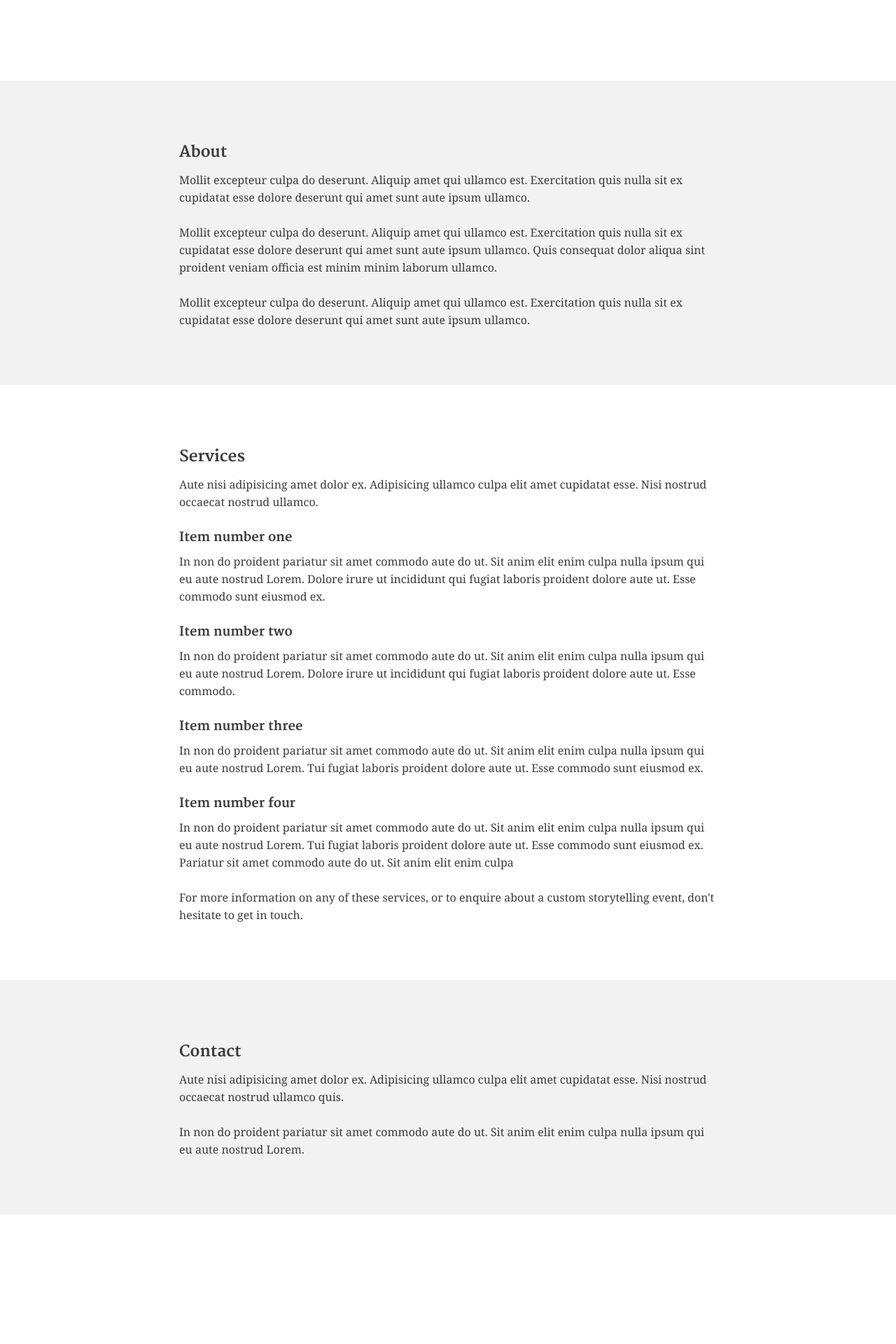
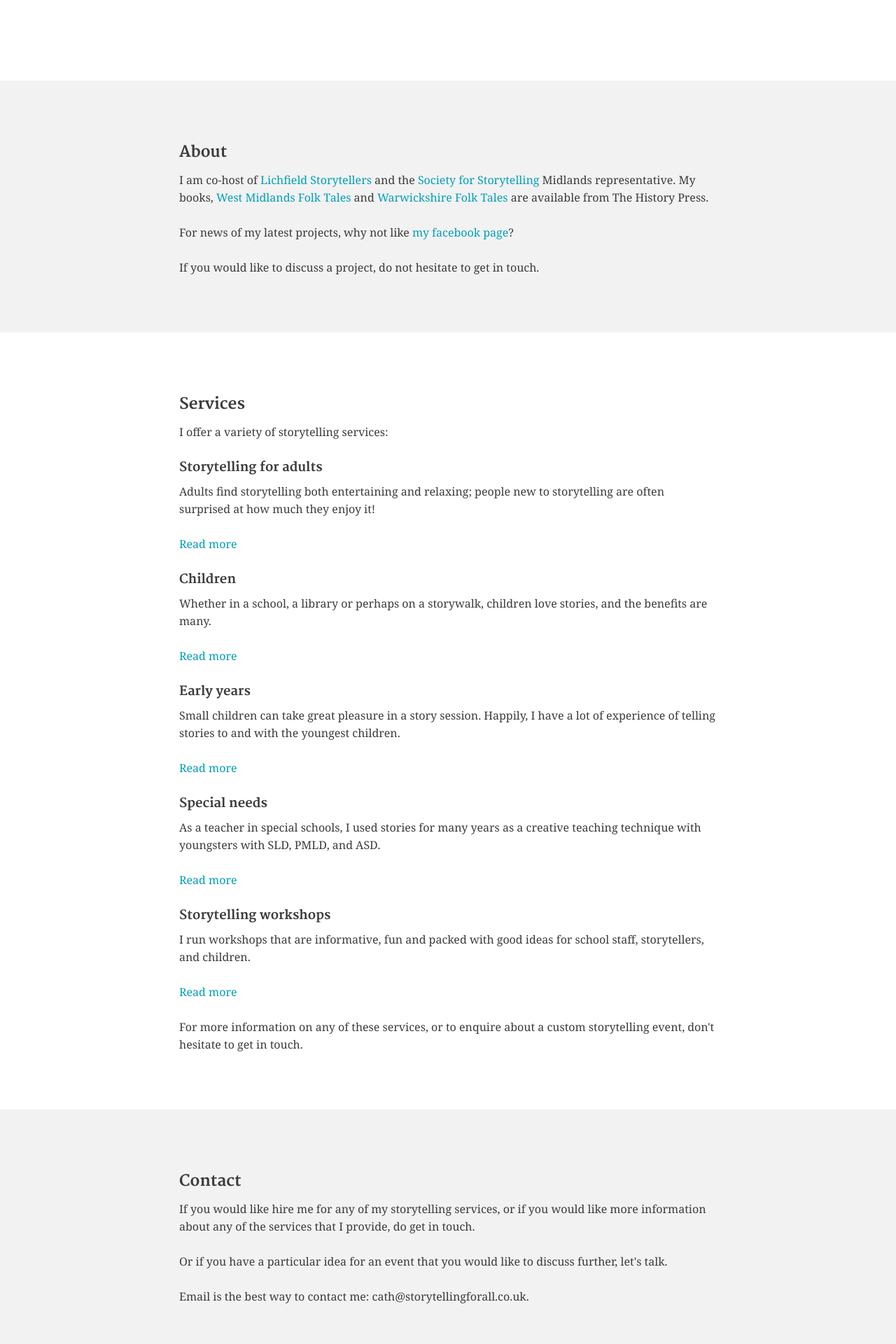
Before and after one commit to m3dwards/storytellingforall, a Jekyll site: the page built from index.html, in a window 1280 px wide. Shown: the part 785-2705 px from the top of the page at 70% size. Built offline with Jekyll 4.4.1, drawn with Linux system fonts in a browser that asks for light colours; a script that is not in the unit is left out; before the commit the page ends 2520 px from its top, so only the background shows below that.

Commit message:
Completed basic site redesign

```diff
--- a/_sass/_base.scss
+++ b/_sass/_base.scss
@@ -16,6 +16,19 @@ body {
     font-size: 16px;
     line-height: 25px;
     color: #3b3b3b;
+}
+
+a {
+    color: #009fb7;
+    text-decoration: none;
+
+    &:hover {
+        text-decoration: underline;
+    }
+
+    &:visited {
+        color: #009fb7;
+    }
 }
 
 /* Headers */
--- /dev/null
+++ b/_sass/_page.scss
@@ -0,0 +1,28 @@
+[data-page] {
+    height: fit-content;
+    width: 100%;
+    background-color: white;
+
+    .page-container {
+        height: 100%;
+        width: 90%;
+        margin: 0 auto;
+        padding: 5rem 1rem;
+        display: flex;
+        flex-direction: column;
+        max-width: 800px;
+
+        p {
+            margin-bottom: 1.25rem;
+        }
+
+        @media (max-width: $medium-mobile) {
+            width: 95%;
+            padding: 0 0.5rem;
+        }
+
+        @media (max-width: $tablet-medium) {
+            justify-content: space-evenly;
+        }
+    }
+}
--- a/css/main.scss
+++ b/css/main.scss
@@ -45,4 +45,4 @@ $large-mobile: 500px;
 $large-tablet: 800px;
 
 // Import partials from `sass_dir` (defaults to `_sass`)
-@import "fonts", "html5reset", "base", "layout", "header", "landing", "nav", "about", "services", "contact";
+@import "fonts", "html5reset", "base", "layout", "header", "landing", "nav", "about", "services", "contact", "page";
--- a/index.html
+++ b/index.html
@@ -38,20 +38,26 @@ Basic home page structure:
     <div class="about-section-container">
         <h2>About</h2>
         <p>
-            Mollit excepteur culpa do deserunt. Aliquip amet qui ullamco est. Exercitation quis nulla sit ex cupidatat
-            esse dolore deserunt qui amet sunt aute ipsum ullamco.
+            I am co-host of
+            <a href="https://www.lichfieldstorytellers.co.uk/" target="_blank">Lichfield Storytellers</a> and the
+            <a href="https://www.sfs.org.uk/" target="_blank">Society for Storytelling</a> Midlands representative. My
+            books,
+            <a href="https://thehistorypress.co.uk/publication/west-midlands-folk-tales/" target="_blank"
+                >West Midlands Folk Tales</a
+            >
+            and
+            <a href="https://thehistorypress.co.uk/publication/warwickshire-folk-tales/" target="_blank"
+                >Warwickshire Folk Tales</a
+            >
+            are available from The History Press.
         </p>
         <br />
         <p>
-            Mollit excepteur culpa do deserunt. Aliquip amet qui ullamco est. Exercitation quis nulla sit ex cupidatat
-            esse dolore deserunt qui amet sunt aute ipsum ullamco. Quis consequat dolor aliqua sint proident veniam
-            officia est minim minim laborum ullamco.
+            For news of my latest projects, why not like
+            <a href="https://www.facebook.com/cathedwardsstorytellerandauthor/" target="_blank">my facebook page</a>?
         </p>
         <br />
-        <p>
-            Mollit excepteur culpa do deserunt. Aliquip amet qui ullamco est. Exercitation quis nulla sit ex cupidatat
-            esse dolore deserunt qui amet sunt aute ipsum ullamco.
-        </p>
+        <p>If you would like to discuss a project, do not hesitate to get in touch.</p>
     </div>
 </section>
 
@@ -60,35 +66,65 @@ Basic home page structure:
 <section data-services-section id="services">
     <div class="services-section-container">
         <h2>Services</h2>
+        <p>I offer a variety of storytelling services:</p>
+        <br />
+        <h3>Storytelling for adults</h3>
         <p>
-            Aute nisi adipisicing amet dolor ex. Adipisicing ullamco culpa elit amet cupidatat esse. Nisi nostrud
-            occaecat nostrud ullamco.
+            Adults find storytelling both entertaining and relaxing; people new to storytelling are often surprised at
+            how much they enjoy it!
         </p>
         <br />
-        <h3>Item number one</h3>
         <p>
-            In non do proident pariatur sit amet commodo aute do ut. Sit anim elit enim culpa nulla ipsum qui eu aute
-            nostrud Lorem. Dolore irure ut incididunt qui fugiat laboris proident dolore aute ut. Esse commodo sunt
-            eiusmod ex.
+            <a href="/services/storytelling-for-adults/index.html">
+                <p>Read more</p>
+            </a>
         </p>
         <br />
-        <h3>Item number two</h3>
+        <h3>Children</h3>
         <p>
-            In non do proident pariatur sit amet commodo aute do ut. Sit anim elit enim culpa nulla ipsum qui eu aute
-            nostrud Lorem. Dolore irure ut incididunt qui fugiat laboris proident dolore aute ut. Esse commodo.
+            Whether in a school, a library or perhaps on a storywalk, children love stories, and the benefits are many.
         </p>
         <br />
-        <h3>Item number three</h3>
         <p>
-            In non do proident pariatur sit amet commodo aute do ut. Sit anim elit enim culpa nulla ipsum qui eu aute
-            nostrud Lorem. Tui fugiat laboris proident dolore aute ut. Esse commodo sunt eiusmod ex.
+            <a href="/services/storytelling-for-children/index.html">
+                <p>Read more</p>
+            </a>
         </p>
         <br />
-        <h3>Item number four</h3>
+        <h3>Early years</h3>
         <p>
-            In non do proident pariatur sit amet commodo aute do ut. Sit anim elit enim culpa nulla ipsum qui eu aute
-            nostrud Lorem. Tui fugiat laboris proident dolore aute ut. Esse commodo sunt eiusmod ex. Pariatur sit amet
-            commodo aute do ut. Sit anim elit enim culpa
+            Small children can take great pleasure in a story session. Happily, I have a lot of experience of telling
+            stories to and with the youngest children.
+        </p>
+        <br />
+        <p>
+            <a href="/services/storytelling-for-early-years/">
+                <p>Read more</p>
+            </a>
+        </p>
+        <br />
+        <h3>Special needs</h3>
+        <p>
+            As a teacher in special schools, I used stories for many years as a creative teaching technique with
+            youngsters with SLD, PMLD, and ASD.
+        </p>
+        <br />
+        <p>
+            <a href="/services/storytelling-for-special-needs/index.html">
+                <p>Read more</p>
+            </a>
+        </p>
+        <br />
+        <h3>Storytelling workshops</h3>
+        <p>
+            I run workshops that are informative, fun and packed with good ideas for school staff, storytellers, and
+            children.
+        </p>
+        <br />
+        <p>
+            <a href="/services/storytelling-workshops/index.html">
+                <p>Read more</p>
+            </a>
         </p>
         <br />
         <p>
@@ -118,14 +154,13 @@ Basic home page structure:
     <div class="contact-section-container">
         <h2>Contact</h2>
         <p>
-            Aute nisi adipisicing amet dolor ex. Adipisicing ullamco culpa elit amet cupidatat esse. Nisi nostrud
-            occaecat nostrud ullamco quis.
+            If you would like hire me for any of my storytelling services, or if you would like more information about
+            any of the services that I provide, do get in touch.
         </p>
         <br />
-        <p>
-            In non do proident pariatur sit amet commodo aute do ut. Sit anim elit enim culpa nulla ipsum qui eu aute
-            nostrud Lorem.
-        </p>
+        <p>Or if you have a particular idea for an event that you would like to discuss further, let's talk.</p>
+        <br />
+        <p>Email is the best way to contact me: cath@storytellingforall.co.uk.</p>
     </div>
 </section>
 
```
Also changed, not shown: 404.html (added, +18 -0 lines), _layouts/page.html (+5 -5 lines), _services/storytelling-for-children/index.md (+3 -10 lines), _services/storytelling-for-special-needs/index.md (+3 -7 lines).
